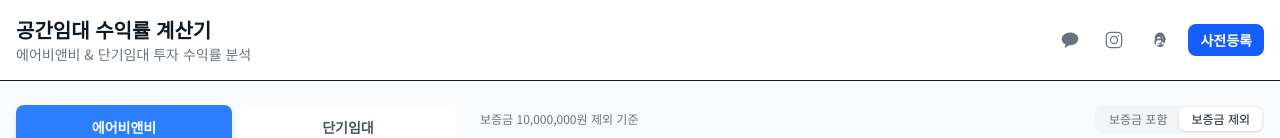
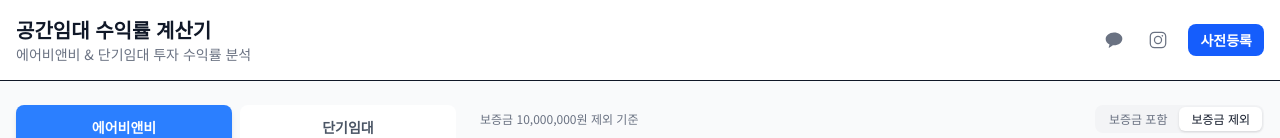
Before and after one commit to greengreenaround/rental-yield-calculator, a Next.js app: page / in a window 1280 px wide. Shown: the top 138 px of the page. Built offline with nearby package versions, Linux system fonts and the light colour scheme.

Commit message:
chore: Threads 아이콘 제거 (카카오톡 + 인스타만 유지)
Co-Authored-By: Claude Opus 4.6 <noreply@anthropic.com>

```diff
--- a/src/components/layout/Header.tsx
+++ b/src/components/layout/Header.tsx
@@ -14,15 +14,6 @@ const SOCIAL_LINKS = [
     icon: (
       <svg viewBox="0 0 24 24" fill="currentColor" className="h-5 w-5">
         <path d="M7.75 2h8.5A5.75 5.75 0 0 1 22 7.75v8.5A5.75 5.75 0 0 1 16.25 22h-8.5A5.75 5.75 0 0 1 2 16.25v-8.5A5.75 5.75 0 0 1 7.75 2zm0 1.5A4.25 4.25 0 0 0 3.5 7.75v8.5A4.25 4.25 0 0 0 7.75 20.5h8.5A4.25 4.25 0 0 0 20.5 16.25v-8.5A4.25 4.25 0 0 0 16.25 3.5h-8.5zM12 7a5 5 0 1 1 0 10 5 5 0 0 1 0-10zm0 1.5a3.5 3.5 0 1 0 0 7 3.5 3.5 0 0 0 0-7zm5.25-2.5a1 1 0 1 1 0 2 1 1 0 0 1 0-2z" />
-      </svg>
-    ),
-  },
-  {
-    name: "Threads",
-    href: "https://www.threads.com/@hosu.air.swimming",
-    icon: (
-      <svg viewBox="0 0 192 192" fill="currentColor" className="h-5 w-5">
-        <path d="M141.537 88.988a66.667 66.667 0 0 0-2.518-1.143c-1.482-27.307-16.403-42.94-41.457-43.1h-.34c-14.986 0-27.449 6.396-35.12 18.036l13.779 9.452c5.73-8.695 14.724-10.548 21.348-10.548h.229c8.249.053 14.474 2.452 18.503 7.129 2.932 3.405 4.893 8.111 5.864 14.05-7.314-1.243-15.224-1.626-23.68-1.14-23.82 1.371-39.134 15.24-38.216 34.672.475 10.036 5.186 18.689 13.274 24.356 6.836 4.795 15.632 7.166 24.775 6.68 12.085-.643 21.57-5.181 28.186-13.478 5.024-6.3 8.19-14.425 9.597-24.69 5.763 3.473 10.05 8.072 12.549 13.633 4.14 9.216 4.384 24.347-3.015 31.746-6.52 6.52-14.353 9.327-27.452 9.42-14.499-.1-25.46-4.76-32.569-13.836-6.651-8.494-10.09-20.585-10.228-35.922.138-15.337 3.577-27.428 10.228-35.922 7.109-9.076 18.07-13.736 32.569-13.836 14.602.1 25.723 4.8 33.052 13.962 3.565 4.458 6.268 10.09 8.093 16.74l14.943-3.994c-2.327-8.636-6.016-16.065-11.1-22.42C152.32 30.396 138.19 24.476 120.5 24.34h-.115c-17.612.13-31.675 6.07-41.802 17.644-8.862 10.126-13.687 23.88-13.96 39.77v.508c.273 15.89 5.098 29.644 13.96 39.77 10.127 11.574 24.19 17.514 41.802 17.644h.115c16.123-.107 27.322-4.53 36.245-13.453 11.677-11.677 11.18-32.81 5.124-46.244-4.342-9.637-12.466-17.38-24.332-22.991zM100.28 130.47c-10.134.553-20.684-3.988-21.2-14.893-.383-8.074 5.686-17.06 25.256-18.186 2.21-.127 4.377-.186 6.5-.186 6.256 0 12.108.56 17.408 1.643-1.982 22.617-15.832 31.069-27.964 31.622z" />
       </svg>
     ),
   },
```
